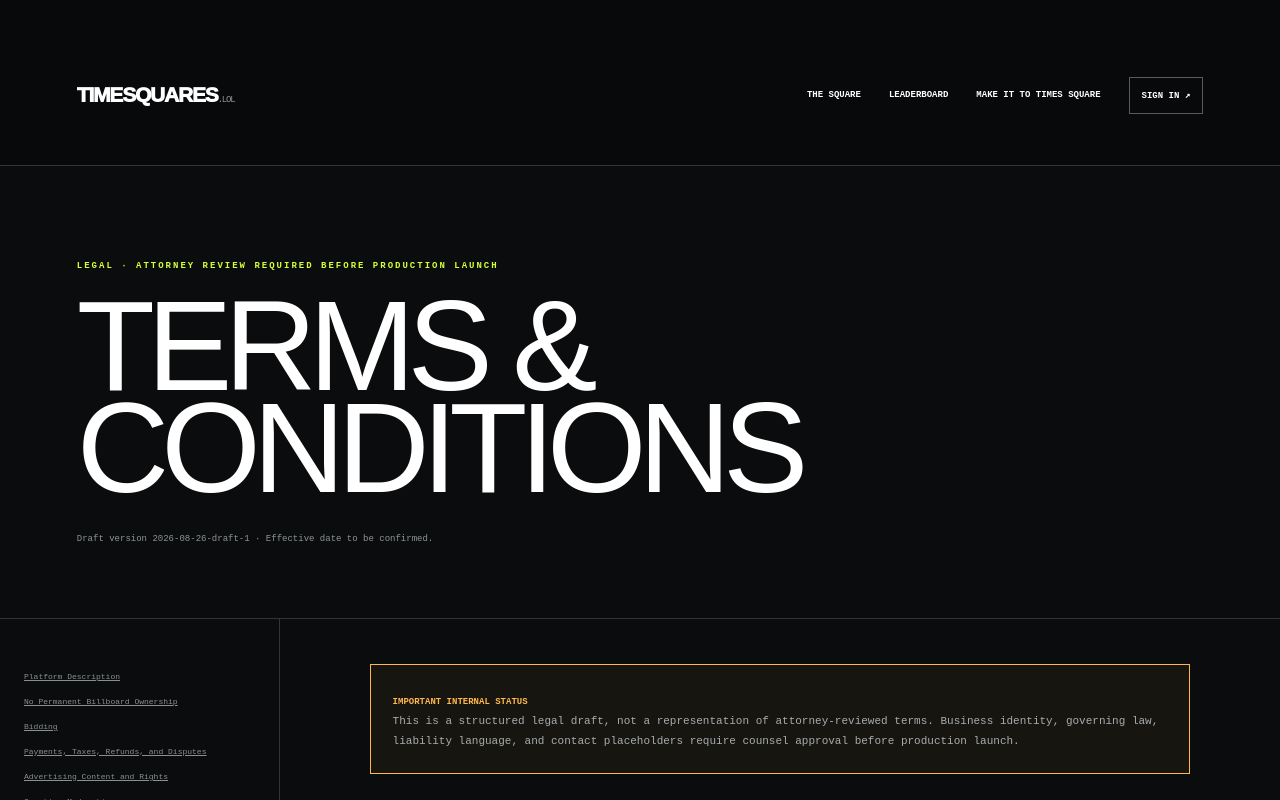
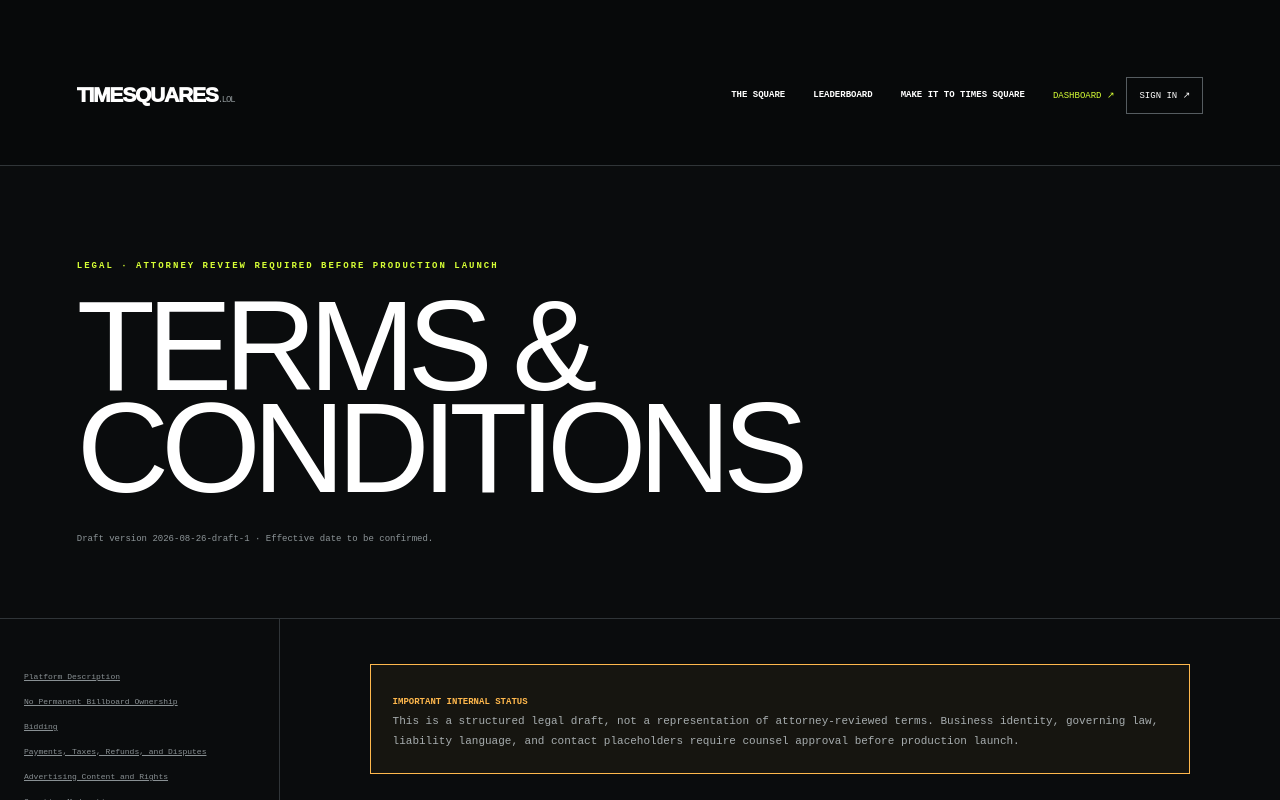
Before and after one commit to retroservices1121/Timesquares, a Next.js app: page /terms in a window 1280 px wide. Shown: the top 800 px of the page. Built offline with nearby package versions, Linux system fonts and the light colour scheme; no server answers.

Commit message:
Prevent account widget from blocking homepage

```diff
--- a/app/AuthControls.tsx
+++ b/app/AuthControls.tsx
@@ -6,10 +6,9 @@ declare global { interface Window { Clerk?: any } }
 
 export default function AuthControls(){
   const [signedIn,setSignedIn]=useState(false); const userButton=useRef<HTMLSpanElement>(null);
-  useEffect(()=>{let cancelled=false; const boot=async()=>{for(let i=0;i<80&&!window.Clerk;i++)await new Promise(r=>setTimeout(r,100)); if(cancelled||!window.Clerk)return; await window.Clerk.load(); setSignedIn(Boolean(window.Clerk.user));}; boot(); return()=>{cancelled=true}},[]);
-  useEffect(()=>{if(!signedIn||!window.Clerk||!userButton.current)return;const target=userButton.current;window.Clerk.mountUserButton(target,{appearance:{variables:{colorPrimary:'#d7ff35'}}});return()=>window.Clerk?.unmountUserButton(target)},[signedIn]);
-  if(signedIn)return <span className="auth-signed-in"><a className="dashboard-link" href="/dashboard">DASHBOARD ↗</a><span className="clerk-user" ref={userButton}/></span>;
-  return <a className="sign-in auth-button" href="https://accounts.timesquares.lol/sign-in?redirect_url=https%3A%2F%2Ftimesquares.lol%2Fdashboard">SIGN IN ↗</a>;
+  useEffect(()=>{let cancelled=false; const boot=async()=>{try{for(let i=0;i<80&&!window.Clerk;i++)await new Promise(r=>setTimeout(r,100));if(cancelled||!window.Clerk)return;await window.Clerk.load();if(!cancelled)setSignedIn(Boolean(window.Clerk.user))}catch(error){console.warn('Account controls unavailable',error)}};boot();return()=>{cancelled=true}},[]);
+  useEffect(()=>{if(!signedIn||!window.Clerk||!userButton.current)return;const target=userButton.current;try{window.Clerk.mountUserButton(target,{appearance:{variables:{colorPrimary:'#d7ff35'}}})}catch(error){console.warn('Account menu unavailable',error)}return()=>{try{window.Clerk?.unmountUserButton(target)}catch{}}},[signedIn]);
+  return <span className="auth-signed-in"><a className="dashboard-link" href="/dashboard">DASHBOARD ↗</a>{signedIn?<span className="clerk-user" ref={userButton}/>:<a className="sign-in auth-button" href="https://accounts.timesquares.lol/sign-in?redirect_url=https%3A%2F%2Ftimesquares.lol%2Fdashboard">SIGN IN ↗</a>}</span>;
 }
 
 export async function clerkToken(){if(!window.Clerk?.session)return null;return window.Clerk.session.getToken()}
```
